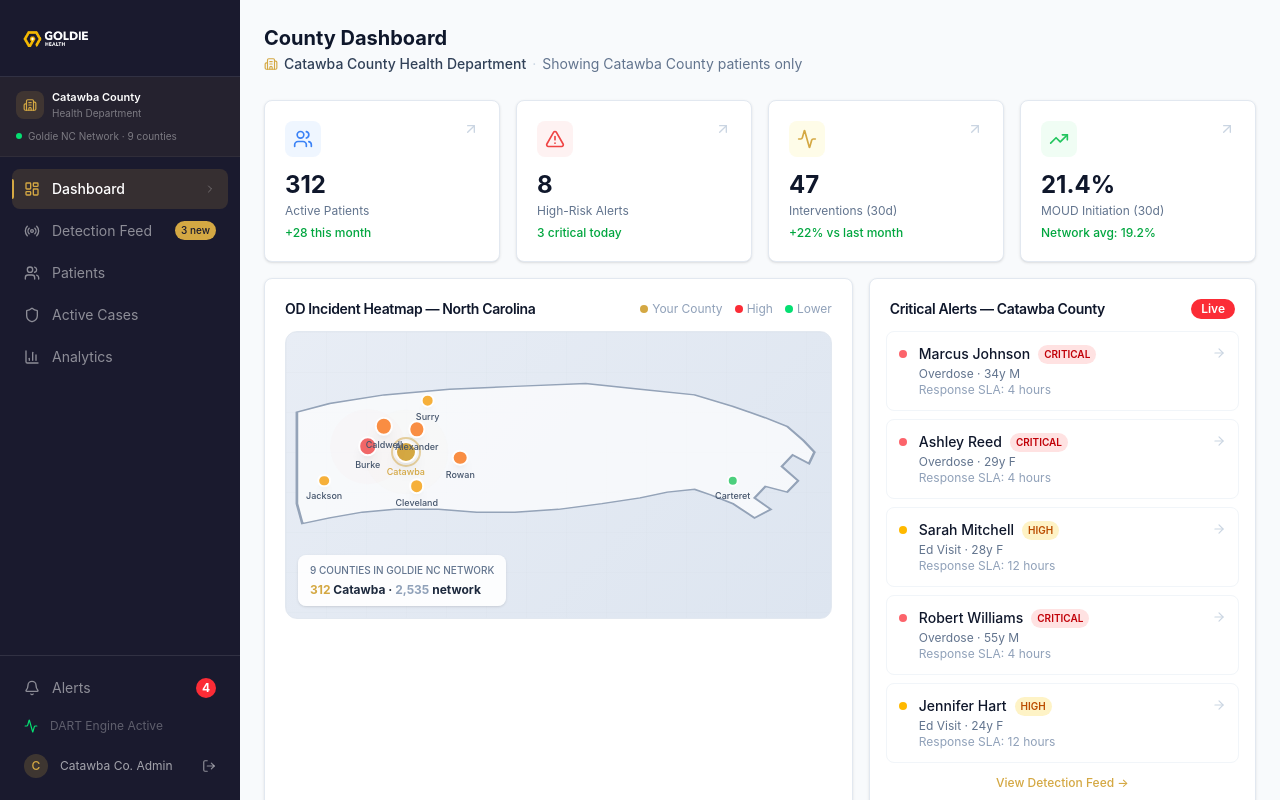
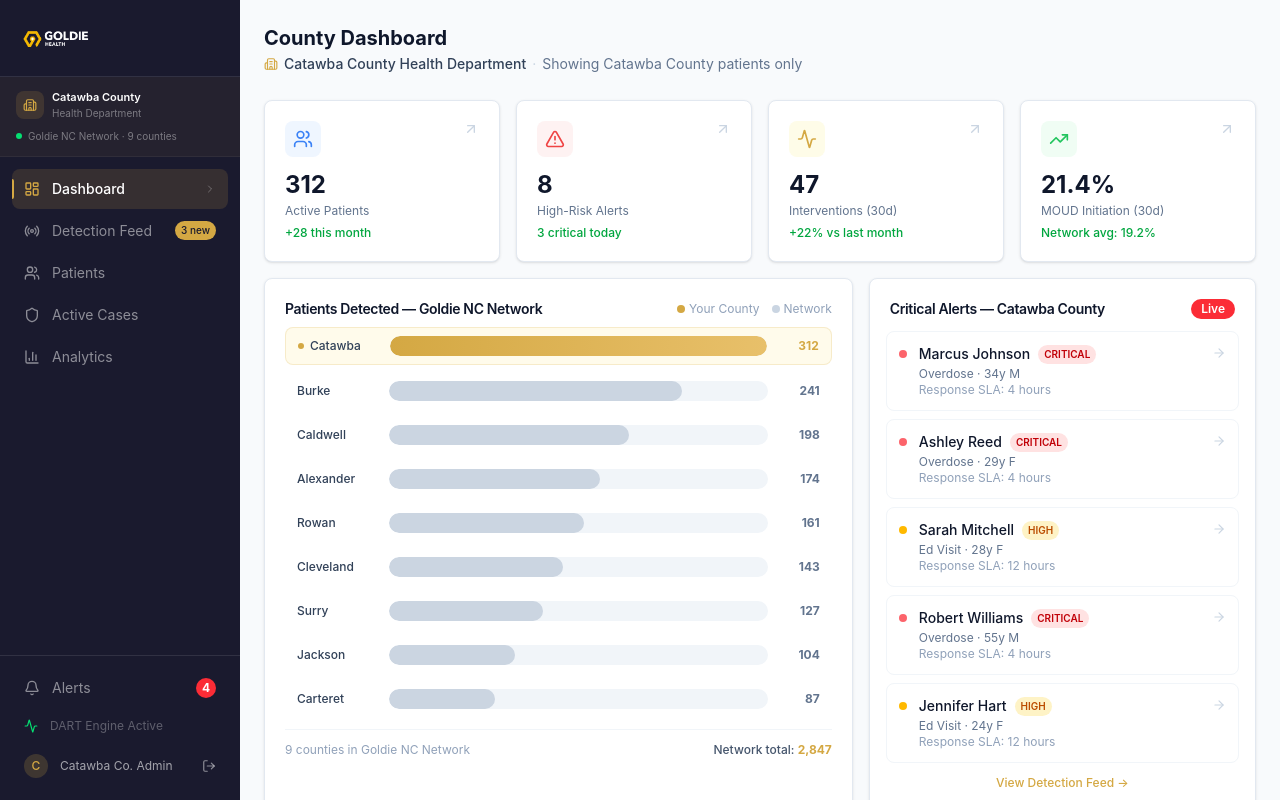
Before and after one commit to cgmartin0310/goldie-v2-prototype, a React app in the folder frontend/: page /dashboard in a window 1280 px wide. Built offline with nearby package versions, Linux system fonts and the light colour scheme; sample sign-in values are in the browser's storage; the HTML template or start-up script is replaced by a standard one.

Commit message:
fix: replace wonky map with clean horizontal bar chart for county comparison

```diff
--- a/frontend/src/pages/Dashboard.tsx
+++ b/frontend/src/pages/Dashboard.tsx
@@ -147,101 +147,48 @@ export default function Dashboard() {
       </div>
 
       <div className="grid grid-cols-5 gap-4">
-        {/* County Map */}
+        {/* Network County Comparison */}
         <Card className="col-span-3">
-          <CardHeader className="pb-3">
+          <CardHeader className="pb-2">
             <div className="flex items-center justify-between">
-              <CardTitle className="text-sm">OD Incident Heatmap — North Carolina</CardTitle>
+              <CardTitle className="text-sm">Patients Detected — Goldie NC Network</CardTitle>
               <div className="flex items-center gap-3 text-xs text-slate-400">
                 <span className="flex items-center gap-1"><span className="w-2 h-2 rounded-full bg-[#D4A843]" />Your County</span>
-                <span className="flex items-center gap-1"><span className="w-2 h-2 rounded-full bg-red-500" />High</span>
-                <span className="flex items-center gap-1"><span className="w-2 h-2 rounded-full bg-green-400" />Lower</span>
+                <span className="flex items-center gap-1"><span className="w-2 h-2 rounded-full bg-slate-300" />Network</span>
               </div>
             </div>
           </CardHeader>
-          <CardContent className="p-0">
-            <div className="relative h-72 mx-5 mb-5 rounded-xl overflow-hidden"
-              style={{ background: 'linear-gradient(135deg, #e8edf5 0%, #dde5f0 100%)', border: '1px solid #e2e8f0' }}>
-
-              {/* Grid lines */}
-              <svg className="absolute inset-0 w-full h-full">
-                <defs>
-                  <pattern id="grid" width="40" height="40" patternUnits="userSpaceOnUse">
-                    <path d="M 40 0 L 0 0 0 40" fill="none" stroke="#cbd5e1" strokeWidth="0.5" opacity="0.5" />
-                  </pattern>
-                </defs>
-                <rect width="100%" height="100%" fill="url(#grid)" />
-              </svg>
-
-              {/* NC state outline — simplified but recognizable shape */}
-              <svg className="absolute inset-0 w-full h-full" viewBox="0 0 100 100" preserveAspectRatio="none">
-                <path
-                  d="M 2,28 L 8,25 L 18,22 L 30,20 L 42,19 L 55,18 L 65,20 L 75,22 L 82,26 L 88,30 L 92,33 L 95,38 L 97,42 L 96,46 L 93,43 L 91,47 L 94,52 L 92,56 L 88,54 L 86,58 L 89,62 L 86,65 L 82,60 L 78,57 L 75,55 L 70,56 L 65,58 L 58,60 L 50,62 L 42,63 L 35,63 L 28,62 L 20,62 L 14,63 L 8,65 L 3,67 L 2,60 L 2,50 L 2,40 Z"
-                  fill="white"
-                  stroke="#94a3b8"
-                  strokeWidth="0.5"
-                  fillOpacity="0.7"
-                />
-              </svg>
-
-              {/* County dots */}
-              {COUNTY_ZONES.map((county) => {
-                const color = county.isMyCounty ? '#D4A843'
-                  : county.intensity >= 0.7 ? '#ef4444'
-                  : county.intensity >= 0.5 ? '#f97316'
-                  : county.intensity >= 0.35 ? '#f59e0b'
-                  : '#22c55e';
-                const size = county.isMyCounty ? 22 : (8 + county.intensity * 16);
-
+          <CardContent className="px-5 pb-5">
+            <div className="space-y-2">
+              {COUNTY_ZONES.sort((a, b) => b.count - a.count).map((county) => {
+                const maxCount = 312;
+                const pct = (county.count / maxCount) * 100;
+                const isMe = county.isMyCounty;
                 return (
-                  <div
-                    key={county.name}
-                    className="absolute group"
-                    style={{
-                      left: `${county.x}%`,
-                      top: `${county.y}%`,
-                      transform: 'translate(-50%, -50%)',
-                      cursor: county.isMyCounty ? 'pointer' : 'default',
-                    }}
-                    onClick={() => county.isMyCounty ? navigate('/patients') : undefined}
-                  >
-                    {/* Pulse ring — own county + high intensity others */}
-                    {(county.isMyCounty || county.intensity >= 0.7) && (
-                      <div className="absolute rounded-full animate-ping opacity-25"
-                        style={{ width: size * 2, height: size * 2, background: color, top: -size/2, left: -size/2 }} />
-                    )}
-                    {/* Main dot */}
-                    <div
-                      className="rounded-full border-2 border-white shadow-lg transition-transform group-hover:scale-125"
-                      style={{ width: size, height: size, background: color, opacity: county.isMyCounty ? 1 : 0.80 }}
-                    />
-                    {/* Own county ring */}
-                    {county.isMyCounty && (
-                      <div className="absolute rounded-full border-2 border-[#D4A843]"
-                        style={{ width: size + 8, height: size + 8, top: -4, left: -4, opacity: 0.5 }} />
-                    )}
-                    {/* Tooltip */}
-                    <div className="absolute bottom-full left-1/2 -translate-x-1/2 mb-2 bg-[#1a1a2e] text-white text-xs px-2 py-1.5 rounded shadow-lg whitespace-nowrap opacity-0 group-hover:opacity-100 transition-opacity pointer-events-none z-10">
-                      <div className="font-semibold">{county.name} County {county.isMyCounty ? '⭐' : ''}</div>
-                      <div className="text-white/60">{county.count} patients detected</div>
-                      {county.isMyCounty && <div className="text-[#D4A843] text-[10px] mt-0.5">← Your County · Click to view</div>}
-                      {!county.isMyCounty && <div className="text-white/40 text-[10px] mt-0.5">Network county — aggregate only</div>}
+                  <div key={county.name} className={`group flex items-center gap-3 rounded-lg px-3 py-2 transition-colors ${isMe ? 'bg-amber-50 border border-[#D4A843]/20' : 'hover:bg-slate-50'}`}>
+                    <div className="w-20 text-xs font-medium text-slate-700 flex items-center gap-1.5 flex-shrink-0">
+                      {isMe && <span className="w-1.5 h-1.5 rounded-full bg-[#D4A843] flex-shrink-0" />}
+                      {county.name}
                     </div>
-                    {/* County name label */}
-                    <div className={`absolute top-full left-1/2 -translate-x-1/2 mt-0.5 text-[9px] font-medium whitespace-nowrap ${county.isMyCounty ? 'text-[#D4A843]' : 'text-slate-600'}`}>
-                      {county.name}
+                    <div className="flex-1 h-5 bg-slate-100 rounded-full overflow-hidden">
+                      <div
+                        className="h-full rounded-full transition-all duration-700"
+                        style={{
+                          width: `${pct}%`,
+                          background: isMe ? 'linear-gradient(90deg, #D4A843, #e8c06a)' : '#cbd5e1',
+                        }}
+                      />
+                    </div>
+                    <div className={`text-xs font-bold w-10 text-right ${isMe ? 'text-[#D4A843]' : 'text-slate-500'}`}>
+                      {county.count}
                     </div>
                   </div>
                 );
               })}
-
-              {/* Legend */}
-              <div className="absolute bottom-3 left-3 bg-white/90 rounded-lg px-3 py-2 shadow-sm">
-                <div className="text-[10px] text-slate-500 font-medium mb-1">9 COUNTIES IN GOLDIE NC NETWORK</div>
-                <div className="text-xs font-bold text-slate-800">
-                  <span className="text-[#D4A843]">312</span> Catawba · <span className="text-slate-400">2,535</span> network
-                </div>
-              </div>
+            </div>
+            <div className="mt-3 pt-3 border-t border-slate-100 flex items-center justify-between text-xs text-slate-400">
+              <span>9 counties in Goldie NC Network</span>
+              <span className="font-medium text-slate-600">Network total: <span className="text-[#D4A843] font-bold">2,847</span></span>
             </div>
           </CardContent>
         </Card>
```
